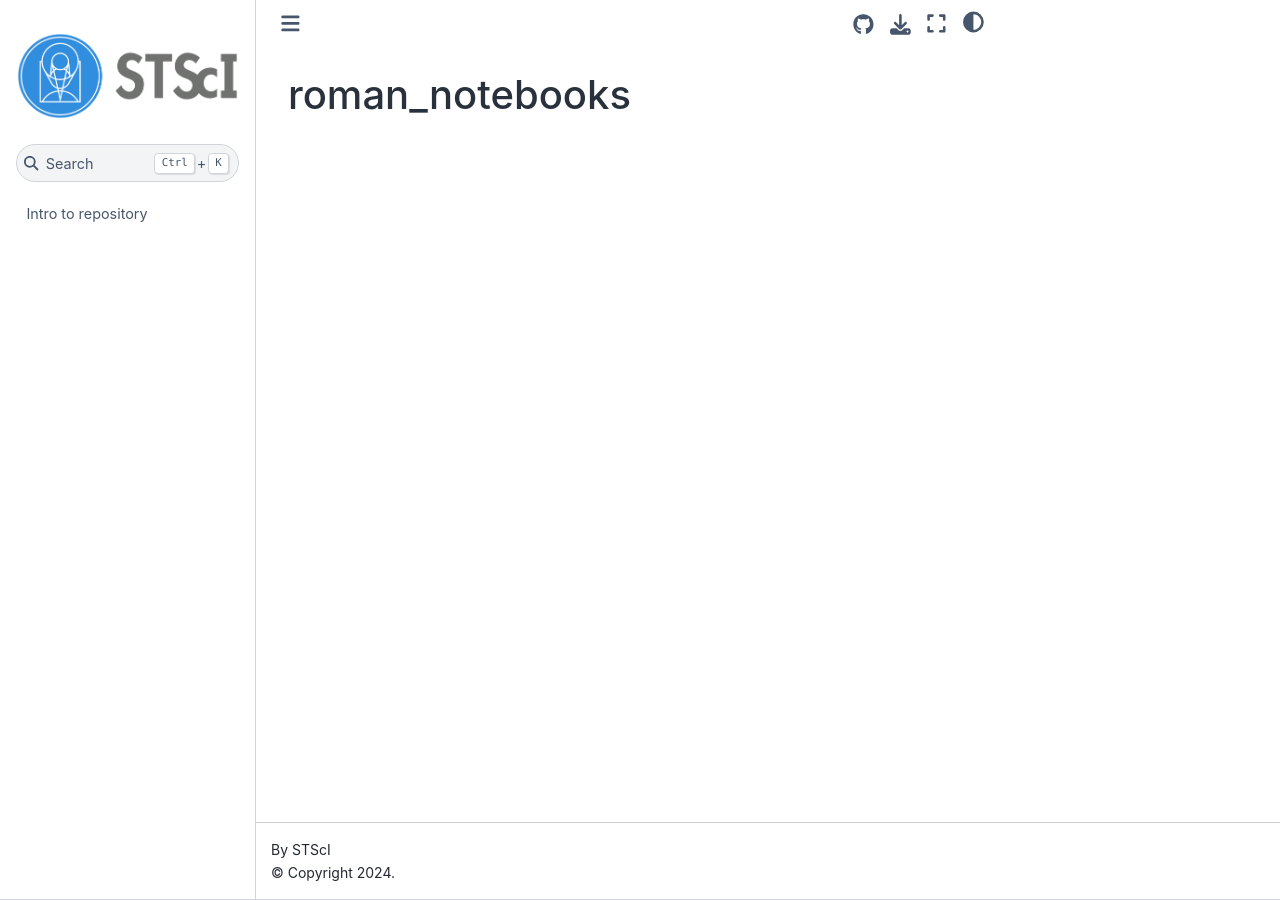
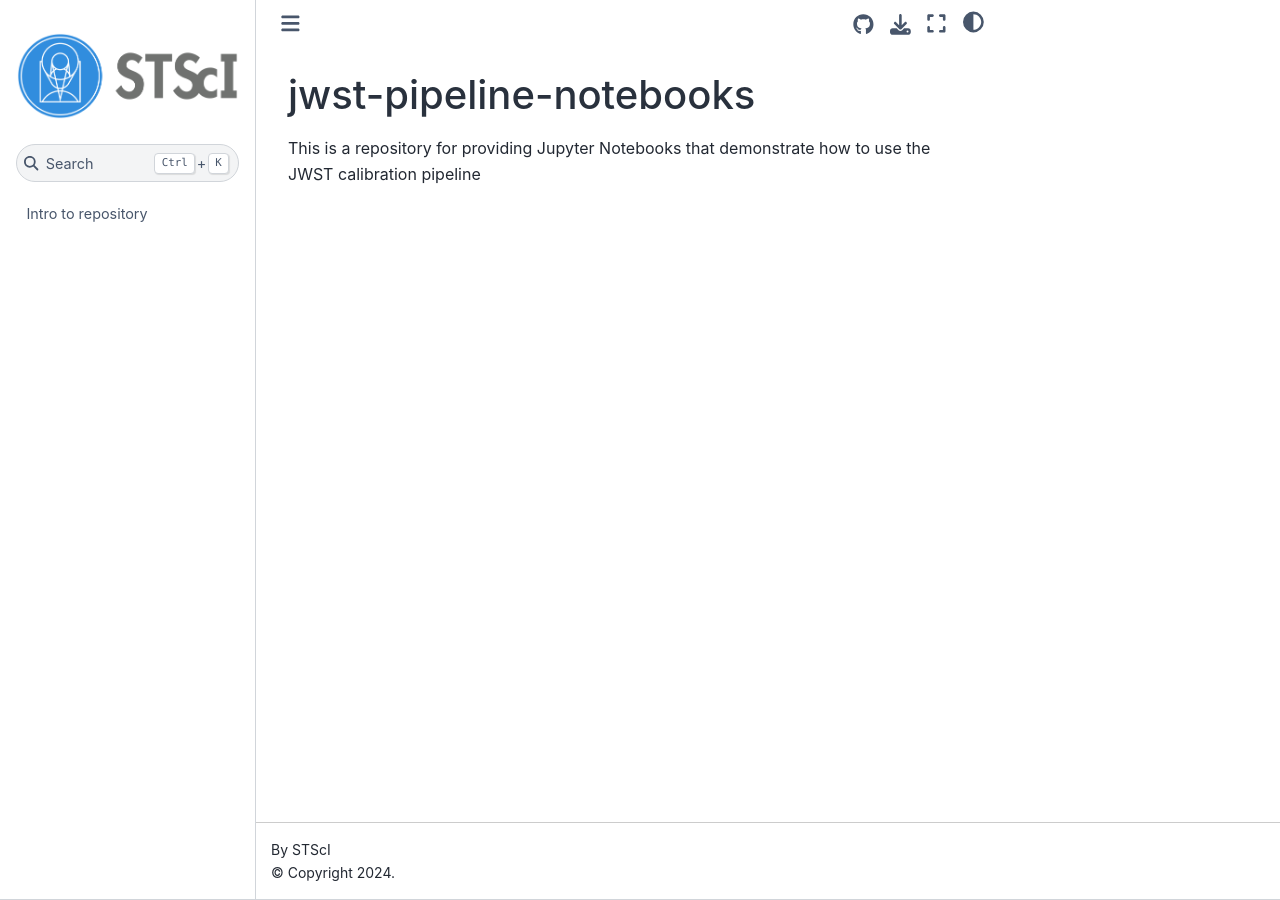
Before and after one commit to spacetelescope/jwst-pipeline-notebooks, a Jupyter Book: the page built from README.md, in a window 1280 px wide. Built offline with Jupyter Book 1.0.4 settings and Sphinx 7.4.7 and the Sphinx Book theme 1.1.4, drawn with Linux system fonts in a browser that asks for light colours; pages that are not in the unit, such as notebooks, are missing from menus.

Commit message:
update template files for new repository

```diff
--- a/README.md
+++ b/README.md
@@ -1 +1,2 @@
-# roman_notebooks
+# jwst-pipeline-notebooks
+This is a repository for providing Jupyter Notebooks that demonstrate how to use the JWST calibration pipeline
--- a/_config.yml
+++ b/_config.yml
@@ -39,7 +39,7 @@
 
 # Information about where the book exists on the web
 repository:
-  url: https://github.com/spacetelescope/roman_notebooks/  # Online location of your book
+  url: https://github.com/spacetelescope/jwst-pipeline-notebooks/  # Online location of your book
   path_to_book: notebooks  # Optional path to your book, relative to the repository root
   branch: main  # Which branch of the repository should be used when creating links (optional)
 
```
Also changed, not shown: 2 other files.
